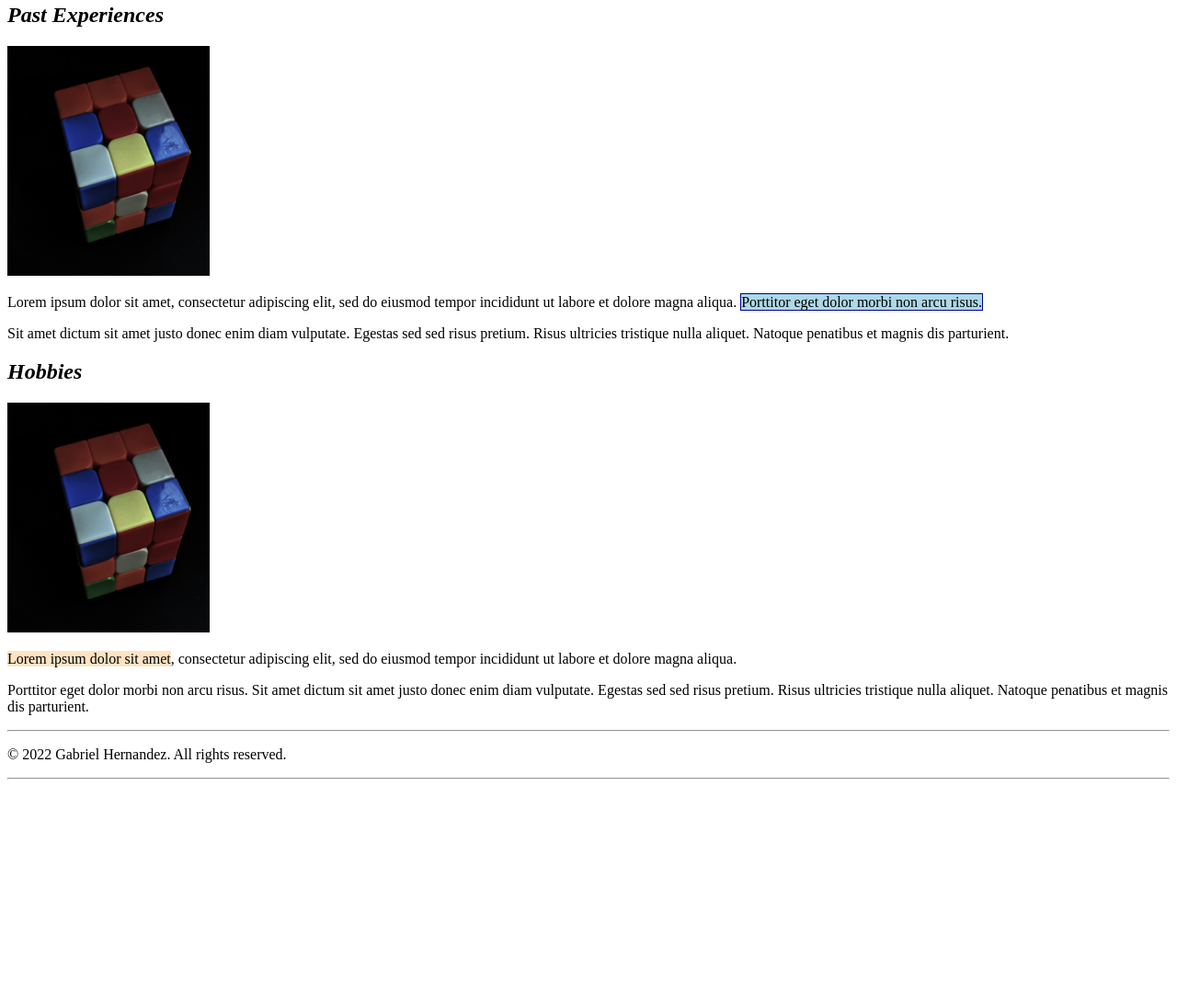
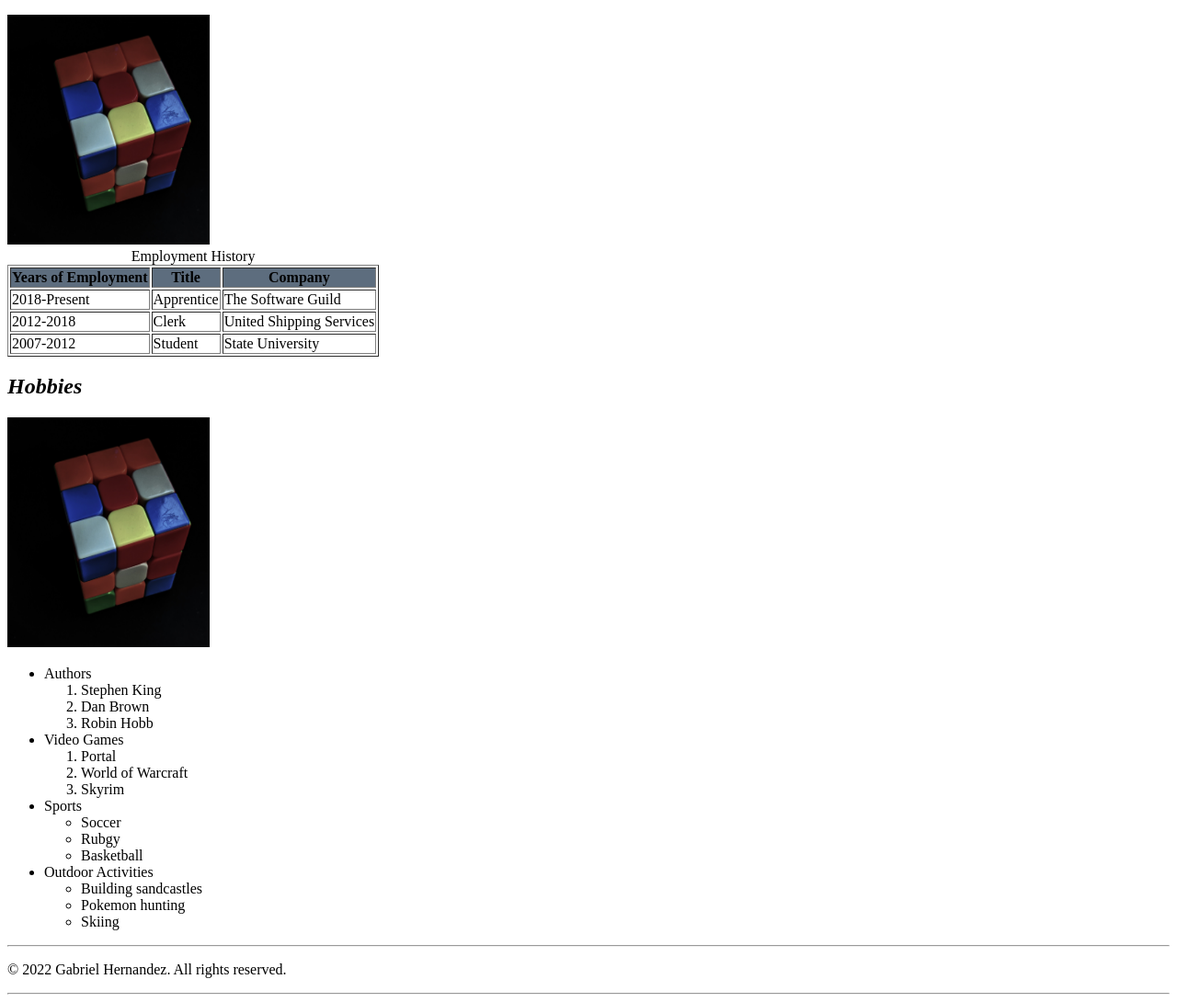
Before and after one commit to gabo180/Web-Development, a plain HTML site: page portfolio/index.html in a window 1280 px wide. Shown: the part 660-1750 px from the top of the page at 92% size. Before the commit the page ends 1516 px from the top, so only its background shows below. Drawn offline with Linux system fonts and the light colour scheme.

Commit message:
build tables and created the Contact Me html with a Form

```diff
--- a/portfolio/index.html
+++ b/portfolio/index.html
@@ -16,7 +16,6 @@
         <nav>
             <hr>
             <!-- We need to add links to projects.html, contact.html, and testimonials.html -->
-            <p><a href="">Home</a></p>
             <p><a href="projects.html">Projects</a></p>
             <p><a href="contact.html">Contact Me</a></p>
             <p><a href="testimonials.html">Testimonials</a></p>
@@ -38,28 +37,60 @@
             </article>
             <article id="past-experiences">
                 <h2><em>Past Experiences</em></h2>
+                <table border>
                 <a href="images/rubick.jpg"><img src="images/rubick.jpg" alt="Image of a Rubick Cube" style="width: 220px; height: 250px;"></a>
-                <p>
-                    Lorem ipsum dolor sit amet, consectetur adipiscing elit, sed do eiusmod tempor
-                    incididunt ut labore et dolore magna aliqua. <span style="background-color: lightblue; border: thin solid darkblue;">Porttitor eget dolor morbi non arcu risus.</span>
-                </p>
-                <p>
-                    Sit amet dictum sit amet justo donec enim diam vulputate. Egestas sed sed risus pretium.
-                    Risus ultricies tristique nulla aliquet. Natoque penatibus et magnis dis parturient.
-                 </p>
+                    <caption>Employment History</caption>
+                    <tr bgcolor="#5D6D7E">
+                        <th>Years of Employment</th>
+                        <th>Title</th>
+                        <th>Company</th>
+                    </tr>
+                    <tr>
+                        <td>2018-Present</td>
+                        <td>Apprentice</td>
+                        <td>The Software Guild</td>
+                    </tr>
+                    <tr>
+                        <td>2012-2018</td>
+                        <td>Clerk</td>
+                        <td>United Shipping Services</td>
+                    </tr>
+                    <tr>
+                        <td>2007-2012</td>
+                        <td>Student</td>
+                        <td>State University</td>
+                    </tr>
+                </table>
             </article>
             <article id="hobbies">
                 <h2><em>Hobbies</em></h2>
                 <img src="images/rubick.jpg" alt="Image of a Rubick Cube" style="width: 220px; height: 250px;">
-                <p>
-                    <span style="background-color: bisque;">Lorem ipsum dolor sit amet</span>, consectetur adipiscing elit, sed do eiusmod tempor
-                    incididunt ut labore et dolore magna aliqua.
-                </p>
-                <p>
-                    Porttitor eget dolor morbi non arcu risus.
-                    Sit amet dictum sit amet justo donec enim diam vulputate. Egestas sed sed risus pretium.
-                    Risus ultricies tristique nulla aliquet. Natoque penatibus et magnis dis parturient.
-                </p>
+                <ul>
+                    <li>Authors</li>
+                    <ol>
+                        <li>Stephen King</li>
+                        <li>Dan Brown</li>
+                        <li>Robin Hobb</li>
+                    </ol>
+                    <li>Video Games</li>
+                    <ol>
+                        <li>Portal</li>
+                        <li>World of Warcraft</li>
+                        <li>Skyrim</li>
+                    </ol>
+                    <li>Sports</li>
+                    <ul>
+                        <li>Soccer</li>
+                        <li>Rubgy</li>
+                        <li>Basketball</li>
+                    </ul>
+                    <li>Outdoor Activities</li>
+                    <ul>
+                        <li>Building sandcastles</li>
+                        <li>Pokemon hunting</li>
+                        <li>Skiing</li>
+                    </ul>
+                </ul>
             </article>
         </section>
         <footer>
```
Also changed, not shown: portfolio/contact.html (+48 -3 lines).
